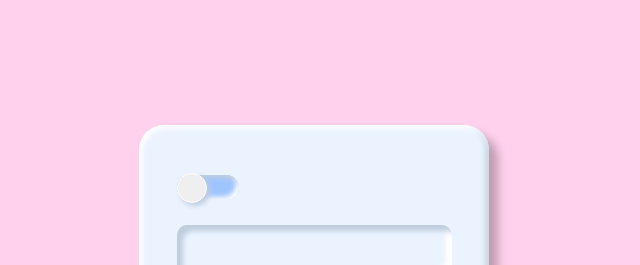
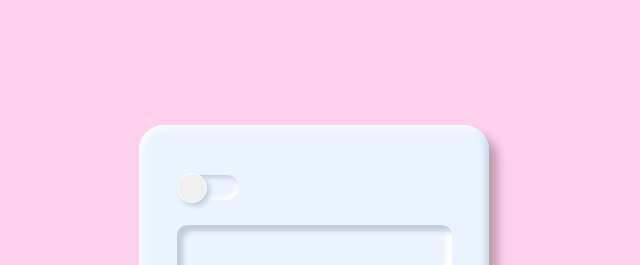
Before and after one commit to Marcolux/react_calculator, a React (Create React App) app: page / in a window 1280 px wide. Shown: the top 265 px of the page, without its empty margins (326-966 px from the left). Built offline with nearby package versions, Linux system fonts and the light colour scheme.

Commit message:
added the switch feature, fixed it a little bit on the starting shade

```diff
--- a/src/components/Switch.js
+++ b/src/components/Switch.js
@@ -3,7 +3,7 @@ import { useState, useContext } from "react"
 
 const Switch = ()=>{
 
-    const [backGround, setBackGround] = useState('#9FC5FF')
+    const [backGround, setBackGround] = useState('')
     const [position, setPosition] = useState('flex-start')
 
 
```
